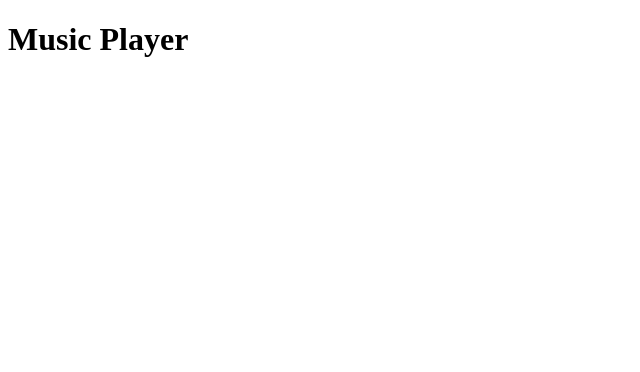
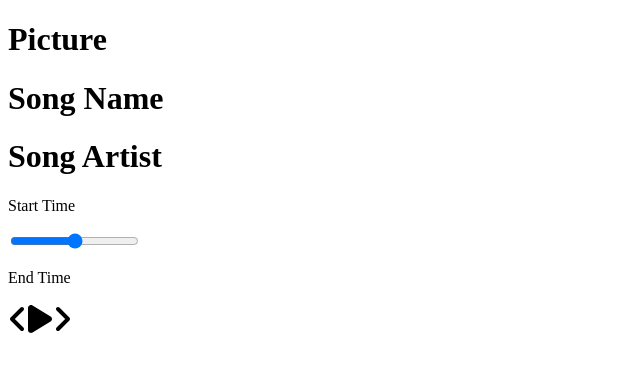
Before and after one commit to Mblancas647/react-music-player, a React (Create React App) app: page / in a window 1280 px wide. Shown: the top 372 px of the page, without its empty margins (0-640 px from the left). Built offline with nearby package versions, Linux system fonts and the light colour scheme.

Commit message:
Added Font Awesome icons to Player.js file

```diff
--- a/package.json
+++ b/package.json
@@ -3,6 +3,9 @@
   "version": "0.1.0",
   "private": true,
   "dependencies": {
+    "@fortawesome/fontawesome-svg-core": "^6.4.0",
+    "@fortawesome/free-solid-svg-icons": "^6.4.0",
+    "@fortawesome/react-fontawesome": "^0.2.0",
     "@testing-library/jest-dom": "^5.16.5",
     "@testing-library/react": "^13.4.0",
     "@testing-library/user-event": "^13.5.0",
--- a/src/App.js
+++ b/src/App.js
@@ -1,7 +1,11 @@
+import Player from "./components/Player";
+import Song from "./components/Song";
+
 function App() {
   return (
     <div className="App">
-      <h1>Music Player</h1>
+      <Song></Song>
+      <Player></Player>
     </div>
   );
 }
--- a/src/components/Player.js
+++ b/src/components/Player.js
@@ -1,3 +1,10 @@
+import { FontAwesomeIcon } from "@fortawesome/react-fontawesome";
+import {
+  faPlay,
+  faAngleLeft,
+  faAngleRight,
+} from "@fortawesome/free-solid-svg-icons";
+
 function Player() {
   return (
     <div className="player">
@@ -6,7 +13,15 @@ function Player() {
         <input type="range" />
         <p>End Time</p>
       </div>
-      <div className="play-control"></div>
+      <div className="play-control">
+        <FontAwesomeIcon className="skip-back" size="2x" icon={faAngleLeft} />
+        <FontAwesomeIcon className="play" size="2x" icon={faPlay} />
+        <FontAwesomeIcon
+          className="skip-forward"
+          size="2x"
+          icon={faAngleRight}
+        />
+      </div>
     </div>
   );
 }
```
Also changed, not shown: 1 other file (tests, documents, lock files or other folders).
